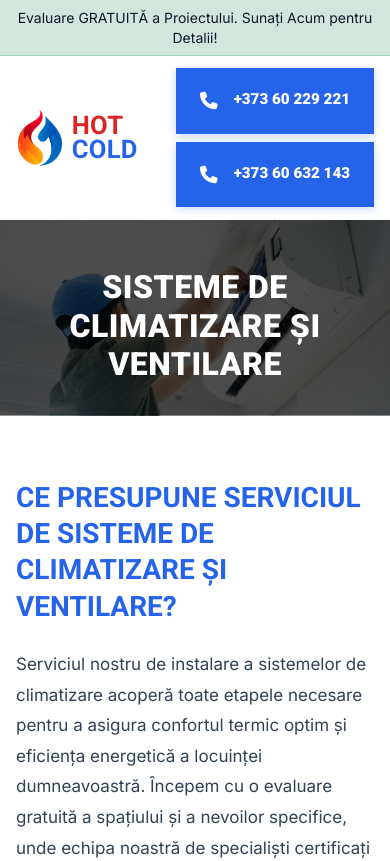
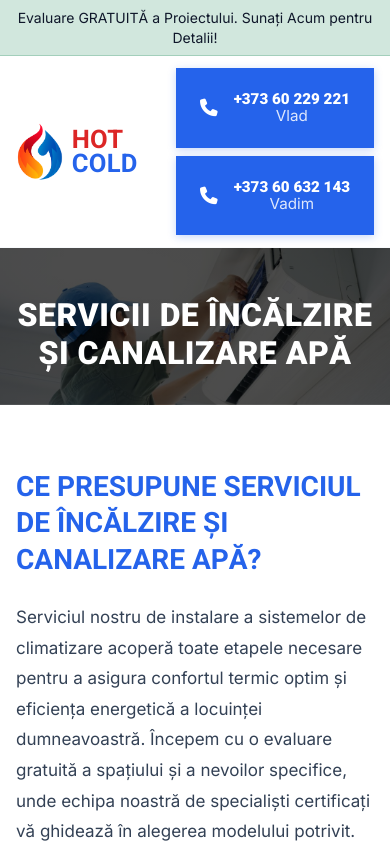
Before and after one commit to reactor9090/hotcaldsanteh, a plain HTML site: page instalare-climatizare.html in a window 390 px wide. Shown: the top 861 px of the page. Drawn offline with Linux system fonts and the light colour scheme.

Commit message:
Add contact names and update service descriptions - Added names Vlad and Vadim to phone numbers across all pages - Removed climatizare and ventilatie references - Updated meta tags and descriptions to focus on heating and water drainage services

```diff
--- a/instalare-climatizare.html
+++ b/instalare-climatizare.html
@@ -5,9 +5,9 @@
     <meta name="viewport" content="width=device-width, initial-scale=1.0" />
     <meta
       name="description"
-      content="Servicii profesionale de instalare sisteme de climatizare și ventilare - Hot Cold Santehnic"
+      content="Servicii profesionale de instalare sisteme de încălzire și canalizare apă - Hot Cold Santehnic"
     />
-    <title>Sisteme de Climatizare și Ventilare - Hot Cold</title>
+    <title>Servicii de încălzire și canalizare apă - Hot Cold</title>
 
     <!-- Google Fonts -->
     <link
@@ -63,12 +63,14 @@
                 <i class="fas fa-phone"></i>
                 <div class="contact-text">
                   <span class="contact-value">+373 60 229 221</span>
+                  <span class="contact-name">Vlad</span>
                 </div>
               </a>
               <a href="tel:+37360632143" class="contact-item contact-phone">
                 <i class="fas fa-phone"></i>
                 <div class="contact-text">
                   <span class="contact-value">+373 60 632 143</span>
+                  <span class="contact-name">Vadim</span>
                 </div>
               </a>
             </div>
@@ -83,7 +85,7 @@
         <div class="container">
           <div class="service-page-header">
             <h1 class="service-page-title">
-              SISTEME DE CLIMATIZARE ȘI VENTILARE
+              SERVICII DE ÎNCĂLZIRE ȘI CANALIZARE APĂ
             </h1>
           </div>
         </div>
@@ -98,7 +100,7 @@
               <!-- Detailed Description -->
               <div class="content-block">
                 <h2 class="content-title">
-                  CE PRESUPUNE SERVICIUL DE SISTEME DE CLIMATIZARE ȘI VENTILARE?
+                  CE PRESUPUNE SERVICIUL DE ÎNCĂLZIRE ȘI CANALIZARE APĂ?
                 </h2>
                 <p class="content-text">
                   Serviciul nostru de instalare a sistemelor de climatizare
@@ -187,11 +189,6 @@
               <div class="quick-nav-widget">
                 <h3 class="widget-title">ALTE SERVICII DE INTERES</h3>
                 <ul class="quick-nav-list">
-                  <li class="quick-nav-item active">
-                    <a href="instalare-climatizare.html"
-                      >Sisteme de climatizare și ventilare</a
-                    >
-                  </li>
                   <li class="quick-nav-item">
                     <a href="instalare-incalzire.html">Sisteme de încălzire</a>
                   </li>
--- a/styles.css
+++ b/styles.css
@@ -390,6 +390,7 @@ p {
 
 .contact-text {
   display: flex;
+  flex-direction: column;
   align-items: center;
 }
 
@@ -411,6 +412,15 @@ p {
   line-height: 1;
 }
 
+.contact-name {
+  font-family: var(--font-secondary);
+  font-size: 1.15rem;
+  font-weight: 400;
+  color: rgba(255, 255, 255, 0.85);
+  margin-top: 2px;
+  line-height: 1;
+}
+
 .contact-item:hover {
   background-color: #2563eb;
   box-shadow: 0 2px 8px rgba(37, 99, 235, 0.25);
@@ -466,6 +476,11 @@ p {
   .contact-value {
     font-size: 0.95rem;
     font-weight: 900;
+  }
+
+  .contact-name {
+    font-size: 0.95rem;
+    margin-top: 1px;
   }
 }
 
```
Also changed, not shown: index.html (+8 -6 lines), instalare-incalzire.html (+2 -5 lines), instalare-sanitare.html (+2 -5 lines), instalare-ventilare.html (+2 -5 lines), proiecte-comerciale.html (+3 -6 lines).
